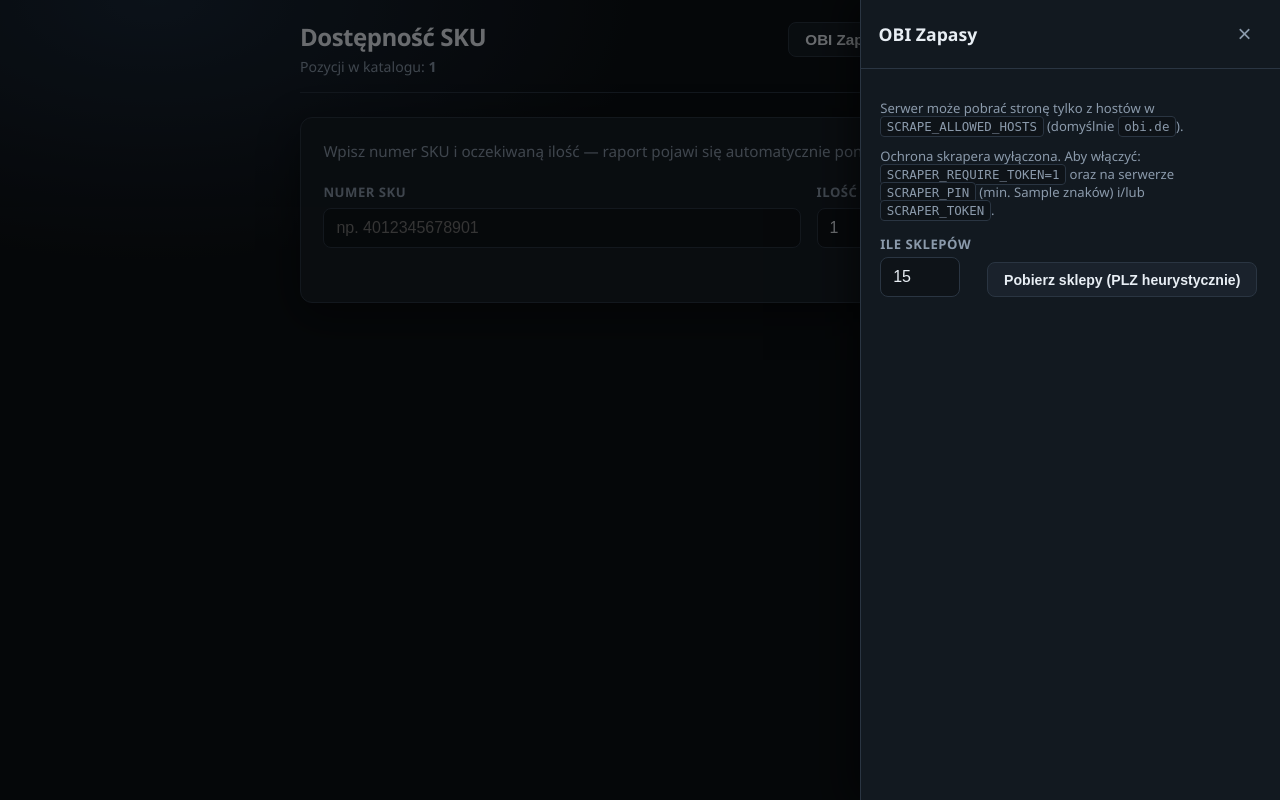
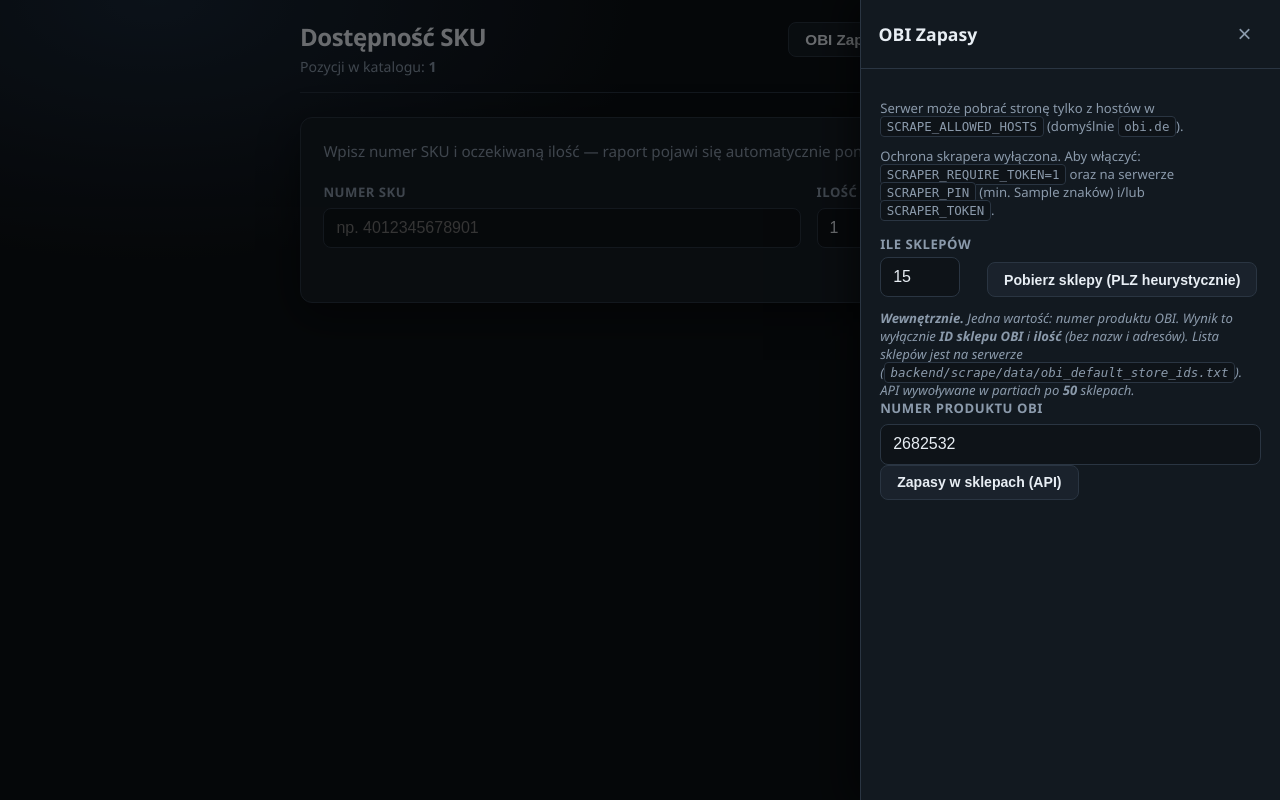
Before and after one commit to Leadyou/hornbach-sku, a FastAPI app: template backend/templates/index.html in a window 1280 px wide, after a click on "OBI Zapasy". Run offline with FastAPI, Linux system fonts and the light colour scheme; the template is opened without the code that fills it: most values are stand-ins (such as "Sample title", 1, 10 or a date in 2020).

Commit message:
OBI stock: partia 50 sklepów; UI wewnętrzne, jeden numer produktu, bez nadpisywania storeIds.
Made-with: Cursor

```diff
--- a/backend/main.py
+++ b/backend/main.py
@@ -31,6 +31,12 @@ class AnalyzeRequest(BaseModel):
 class OBIEnrichBody(BaseModel):
     limit: int = Field(default=20, ge=1, le=500)
     delay_sec: float = Field(default=0.3, ge=0.0, le=2.0)
+
+
+class OBIStockBody(BaseModel):
+    product_id: str = Field(max_length=20)
+    store_ids_csv: Optional[str] = Field(default=None, max_length=400_000)
+    delay_sec: float = Field(default=0.12, ge=0.0, le=2.0)
 
 
 def _env_truthy(name: str) -> bool:
@@ -211,6 +217,60 @@ def api_scrape_obi_markets(request: Request, body: OBIEnrichBody):
         return JSONResponse({"ok": False, "message": str(e)}, status_code=502)
 
 
+@app.post("/api/scrape/obi/stock")
+def api_scrape_obi_stock(request: Request, body: OBIStockBody):
+    if not _scrape_authenticated(request):
+        return _scrape_auth_error()
+    bad = _config_error_response(request)
+    if bad:
+        return JSONResponse({"ok": False, "message": "Brak konfiguracji serwera."}, status_code=503)
+    pid = (body.product_id or "").strip()
+    if not pid.isdigit() or not (4 <= len(pid) <= 16):
+        return JSONResponse(
+            {"ok": False, "message": "product_id musi być liczbą (np. numer produktu OBI), 4–16 cyfr."},
+            status_code=400,
+        )
+    try:
+        from backend.scrape.obi_stock import (
+            default_store_ids,
+            fetch_product_stock,
+            parse_store_ids_csv,
+        )
+
+        raw_csv = (body.store_ids_csv or "").strip()
+        store_ids = parse_store_ids_csv(raw_csv) if raw_csv else default_store_ids()
+        if not store_ids:
+            return JSONResponse(
+                {
+                    "ok": False,
+                    "message": "Brak listy sklepów: uzupełnij plik backend/scrape/data/obi_default_store_ids.txt "
+                    "(ID rozdzielone przecinkami) lub wyślij store_ids_csv w żądaniu API.",
+                },
+                status_code=400,
+            )
+        if len(store_ids) > 1200:
+            return JSONResponse(
+                {"ok": False, "message": f"Za dużo sklepów naraz ({len(store_ids)}). Maksimum 1200."},
+                status_code=400,
+            )
+        rows, batches = fetch_product_stock(pid, store_ids, delay_sec=body.delay_sec)
+        return JSONResponse(
+            {
+                "ok": True,
+                "product_id": pid,
+                "store_count": len(store_ids),
+                "http_batches": batches,
+                "stock_rows": rows,
+                "hint": "Wewnętrzne: tylko storeId i availableQuantity z API OBI; zapytania partiami po 50 sklepów.",
+            }
+        )
+    except ValueError as e:
+        return JSONResponse({"ok": False, "message": str(e)}, status_code=400)
+    except Exception as e:
+        print("hornbach-sku scrape_obi_stock:", repr(e), flush=True)
+        return JSONResponse({"ok": False, "message": str(e)}, status_code=502)
+
+
 @app.post("/api/import")
 async def api_import(request: Request, file: UploadFile = File(...)):
     bad = _config_error_response(request)
--- a/backend/templates/index.html
+++ b/backend/templates/index.html
@@ -109,6 +109,18 @@
             </label>
             <button type="button" class="btn-secondary" id="btn-scrape-markets">Pobierz sklepy (PLZ heurystycznie)</button>
           </div>
+          <div class="scraper-obi-stock-block">
+            <p class="hint hint-muted">
+              <strong>Wewnętrznie.</strong> Jedna wartość: numer produktu OBI. Wynik to wyłącznie
+              <strong>ID sklepu OBI</strong> i <strong>ilość</strong> (bez nazw i adresów). Lista sklepów jest na serwerze
+              (<code>backend/scrape/data/obi_default_store_ids.txt</code>). API wywoływane w partiach po <strong>50</strong> sklepach.
+            </p>
+            <label class="field">
+              <span class="field-label">Numer produktu OBI</span>
+              <input id="obi-product-id" type="text" inputmode="numeric" maxlength="16" value="2682532" autocomplete="off" />
+            </label>
+            <button type="button" class="btn-secondary" id="btn-scrape-stock">Zapasy w sklepach (API)</button>
+          </div>
           <div id="scrape-markets-wrap" class="scrape-markets-wrap" hidden>
             <p id="scrape-markets-meta" class="hint scrape-markets-meta" hidden></p>
             <div class="scrape-table-scroll">
@@ -120,6 +132,20 @@
                   </tr>
                 </thead>
                 <tbody id="scrape-markets-tbody"></tbody>
+              </table>
+            </div>
+          </div>
+          <div id="scrape-stock-wrap" class="scrape-markets-wrap" hidden>
+            <p id="scrape-stock-meta" class="hint scrape-markets-meta" hidden></p>
+            <div class="scrape-table-scroll">
+              <table class="obi-markets-table" aria-label="Zapasy produktu OBI w sklepach">
+                <thead>
+                  <tr>
+                    <th scope="col">ID sklepu OBI</th>
+                    <th scope="col">Dostępna ilość</th>
+                  </tr>
+                </thead>
+                <tbody id="scrape-stock-tbody"></tbody>
               </table>
             </div>
           </div>
@@ -379,6 +405,10 @@
   const marketsWrap = document.getElementById("scrape-markets-wrap");
   const marketsTbody = document.getElementById("scrape-markets-tbody");
   const marketsMeta = document.getElementById("scrape-markets-meta");
+  const stockWrap = document.getElementById("scrape-stock-wrap");
+  const stockTbody = document.getElementById("scrape-stock-tbody");
+  const stockMeta = document.getElementById("scrape-stock-meta");
+  const obiProductId = document.getElementById("obi-product-id");
   const LS_TOKEN = "hornbach_scraper_pin";
   if (scraperTokenRequired && tok) {
     try {
@@ -454,11 +484,52 @@
     if (
       obj &&
       obj.ok === true &&
+      Array.isArray(obj.stock_rows) &&
+      obj.stock_rows.length &&
+      stockWrap &&
+      stockTbody
+    ) {
+      if (marketsWrap) marketsWrap.hidden = true;
+      if (marketsMeta) {
+        marketsMeta.hidden = true;
+        marketsMeta.textContent = "";
+      }
+      out.hidden = true;
+      stockWrap.hidden = false;
+      var sh = "";
+      for (var si = 0; si < obj.stock_rows.length; si++) {
+        var sr = obj.stock_rows[si];
+        var sid = esc(String(sr.storeId != null ? sr.storeId : ""));
+        var aq = sr.availableQuantity;
+        var qty = aq == null || aq === "" ? "—" : esc(String(aq));
+        sh += '<tr><td class="obi-col-plz">' + sid + '</td><td>' + qty + "</td></tr>";
+      }
+      stockTbody.innerHTML = sh;
+      if (stockMeta) {
+        var sm =
+          "Produkt " +
+          esc(String(obj.product_id || "")) +
+          " · sklepów: " +
+          (obj.store_count != null ? obj.store_count : obj.stock_rows.length);
+        if (obj.http_batches != null) sm += " · zapytań API: " + obj.http_batches;
+        stockMeta.textContent = sm + ".";
+        stockMeta.hidden = false;
+      }
+      return;
+    }
+    if (
+      obj &&
+      obj.ok === true &&
       Array.isArray(obj.rows) &&
       obj.rows.length &&
       marketsWrap &&
       marketsTbody
     ) {
+      if (stockWrap) stockWrap.hidden = true;
+      if (stockMeta) {
+        stockMeta.hidden = true;
+        stockMeta.textContent = "";
+      }
       out.hidden = true;
       marketsWrap.hidden = false;
       var html = "";
@@ -487,6 +558,11 @@
     if (marketsMeta) {
       marketsMeta.hidden = true;
       marketsMeta.textContent = "";
+    }
+    if (stockWrap) stockWrap.hidden = true;
+    if (stockMeta) {
+      stockMeta.hidden = true;
+      stockMeta.textContent = "";
     }
     out.textContent = JSON.stringify(obj, null, 2);
     out.hidden = false;
@@ -538,6 +614,45 @@
       showScrape({ ok: false, message: String(e) });
     }
   });
+
+  document.getElementById("btn-scrape-stock").addEventListener("click", async function () {
+    var pid = (obiProductId && obiProductId.value ? obiProductId.value : "").trim();
+    if (!pid) {
+      showScrape({ ok: false, message: "Podaj numer produktu OBI." });
+      return;
+    }
+    if (scraperTokenRequired) {
+      var tt = (tok && tok.value ? tok.value : "").trim();
+      if (!tt) {
+        setObiUnlocked(false);
+        syncObiSteps();
+        showPinError("Wpisz PIN na pierwszym kroku.");
+        return;
+      }
+    }
+    out.hidden = true;
+    try {
+      var res2 = await fetch("/api/scrape/obi/stock", {
+        method: "POST",
+        headers: scrapeHeaders(),
+        body: JSON.stringify({
+          product_id: pid,
+          store_ids_csv: null,
+          delay_sec: 0.12,
+        }),
+      });
+      var data2 = await res2.json().catch(function () {
+        return {};
+      });
+      if (handleScrapeForbidden(res2, data2)) {
+        showScrape(data2);
+        return;
+      }
+      showScrape(data2);
+    } catch (e2) {
+      showScrape({ ok: false, message: String(e2) });
+    }
+  });
 })();
   </script>
 </body>
```
Also changed, not shown: backend/scrape/obi_stock.py (added, +58 -0 lines), 1 other file.
